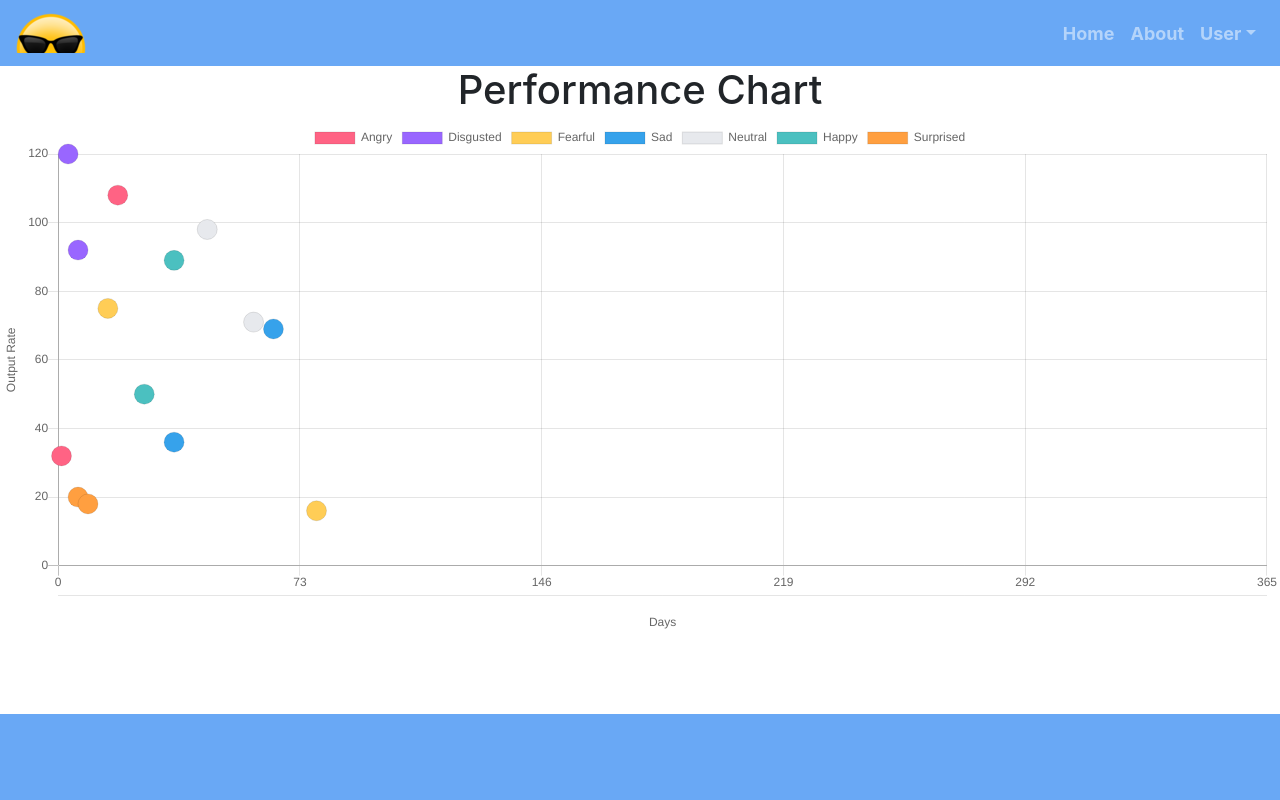
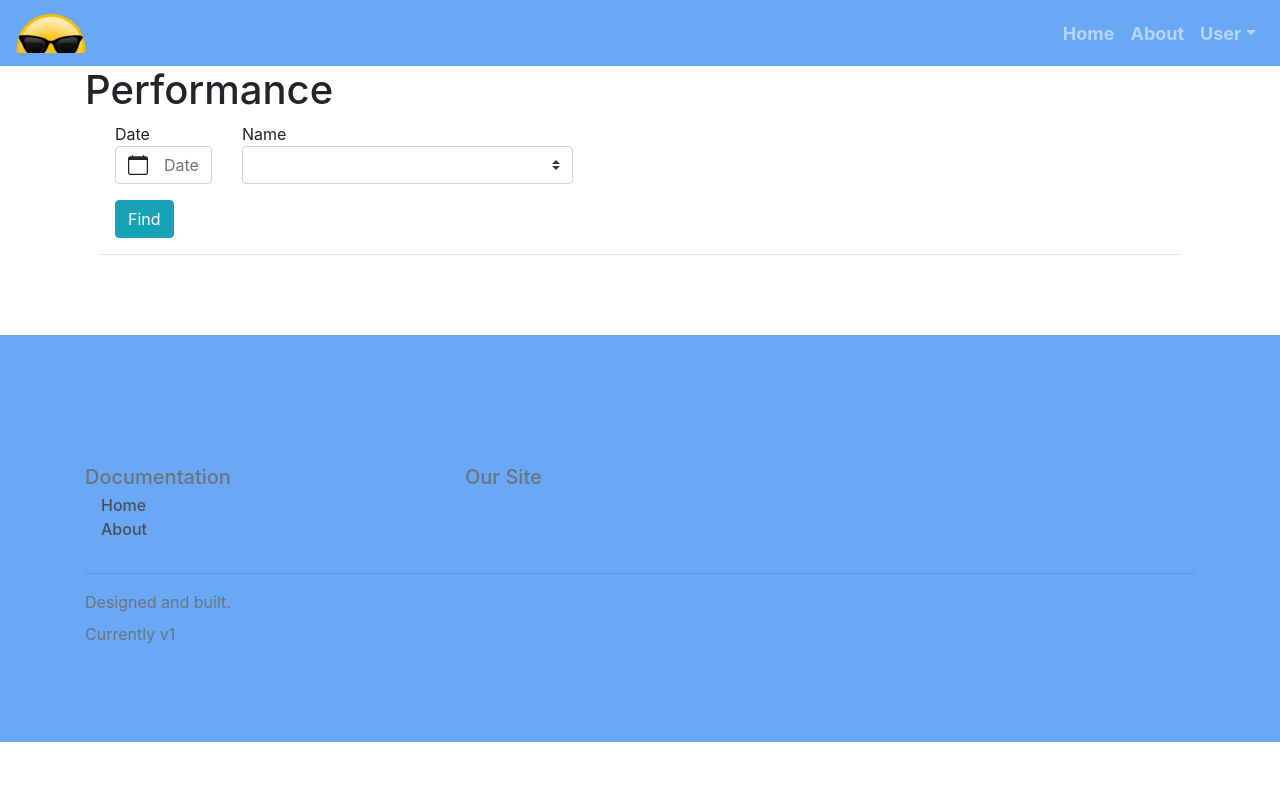
Before and after one commit to isaacncz/faceui, a Vue app: page /employee/performance in a window 1280 px wide. Shown: the top 800 px of the page. Built offline with nearby package versions, Linux system fonts and the light colour scheme; no server answers.

Commit message:
0.4.0
added line chart

```diff
--- a/src/components/LineChart.vue
+++ b/src/components/LineChart.vue
@@ -1,18 +1,18 @@
 <script>
-import { Bar, mixins } from 'vue-chartjs'
-const { reactiveProp } = mixins
+import { Bar, mixins } from 'vue-chartjs';
+const { reactiveProp } = mixins;
 export default {
   extends: Bar,
   mixins: [reactiveProp],
   props: {
     chartData: {
-      type: Array || Object,
-      required: false
+      type: Array,
+      required: false,
     },
     chartLabels: {
       type: Array,
-      required: true
-    }
+      required: true,
+    },
   },
   data() {
     return {
@@ -21,36 +21,36 @@ export default {
           yAxes: [
             {
               ticks: {
-                beginAtZero: true
+                beginAtZero: true,
               },
               gridLines: {
-                display: true
-              }
-            }
+                display: true,
+              },
+            },
           ],
           xAxes: [
             {
               gridLines: {
-                display: false
-              }
-            }
-          ]
+                display: false,
+              },
+            },
+          ],
         },
         legend: {
-          display: false
+          display: false,
         },
         responsive: true,
         animation: {
           // duration: 10,
-          easing: 'easeOutQuad'
+          easing: 'easeOutQuad',
         },
         maintainAspectRatio: false,
         title: {
           display: true,
-          text: 'Harvest'
-        }
-      }
-    }
+          text: 'Performance',
+        },
+      },
+    };
   },
   mounted() {
     this.renderChart(
@@ -59,17 +59,17 @@ export default {
         datasets: [
           {
             label: 'Quantity',
-            borderColor: '#FFA500',
+            borderColor: '#63C5DA',
             pointBackgroundColor: 'black',
             borderWidth: 1,
-            pointBorderColor: '#FFA500',
-            backgroundColor: '#FFA500',
-            data: this.chartData
-          }
-        ]
+            pointBorderColor: '#63C5DA',
+            backgroundColor: '#63C5DA',
+            data: this.chartData,
+          },
+        ],
       },
       this.options
-    )
-  }
-}
+    );
+  },
+};
 </script>
--- a/src/router/index.js
+++ b/src/router/index.js
@@ -14,7 +14,7 @@ import ForgotPass from '../views/User/UserForgotPass.vue';
 
 import EmployeeRegister from '../views/Employee/Register.vue';
 import EmployeeList from '../views/Employee/List.vue';
-import EmployeePerformance from '../views/Employee/Performance.vue';
+import EmployeePerformance from '../views/Employee/Performance2.vue';
 import EmployeeAttendance from '../views/Employee/Attendance.vue';
 import EmployeePerformanceForm from '../views/Employee/PerformanceForm.vue';
 
--- /dev/null
+++ b/src/views/Employee/Performance2.vue
@@ -0,0 +1,122 @@
+<template>
+  <div class="content container">
+    <h1>Performance</h1>
+    <div class="container">
+      <div class="container-fluid">
+        <b-row class="mb-3">
+          <b-col cols="12" md="auto">
+            Date
+            <b-form-datepicker
+              v-model="startDate"
+              placeholder="Date"
+              local="en"
+            ></b-form-datepicker>
+          </b-col>
+          <b-col cols="12" md="auto">
+            Name
+            <b-form-select v-model="nameSelected" :options="namelist">
+              <template #first>
+                <b-form-select-option :value="null" disabled
+                  >-- Please select an employee --</b-form-select-option
+                >
+              </template>
+            </b-form-select>
+          </b-col>
+        </b-row>
+        <b-row class="mb-3">
+          <b-col cols="12" md="auto">
+            <div>
+              <b-overlay
+                :show="busy"
+                rounded
+                opacity="0.6"
+                spinner-small
+                spinner-variant="warning"
+                class="d-inline-block"
+              >
+                <b-button variant="info" @click="requestData">Find</b-button>
+              </b-overlay>
+            </div>
+          </b-col>
+        </b-row>
+      </div>
+      <div class="error-message" v-if="showError">
+        <b-alert show variant="warning">{{ errorMessage }}</b-alert>
+      </div>
+      <div class="error-message-nodata" v-if="nodataError">
+        <b-alert show variant="danger">{{ nodataMessage }}</b-alert>
+      </div>
+      <hr />
+      <div class="Chart__container" v-if="loaded">
+        <line-chart :chartLabels="chartlabels" :chartData="chartdata" />
+      </div>
+    </div>
+  </div>
+</template>
+
+<script>
+import axios from 'axios';
+import LineChart from '../../components/LineChart.vue';
+export default {
+  name: 'LineChartContainer',
+  components: { LineChart },
+  props: {},
+  data() {
+    return {
+      busy: false,
+      startDate: null,
+      loaded: false,
+      chartdata: [],
+      chartlabels: [],
+      showError: false,
+      nodataError: false,
+      errorMessage: 'Please enter field',
+      nodataMessage: 'No data',
+      nameSelected: '',
+      namelist: ['Isaac', 'Nelson'],
+    };
+  },
+  methods: {
+    resetState() {
+      this.loaded = false;
+      this.showError = false;
+    },
+    async requestData() {
+      this.busy = true;
+      if (this.startDate === null || this.nameSelected === '') {
+        this.showError = true;
+        this.busy = false;
+        return;
+      }
+
+      this.resetState();
+      const x = await axios.get(
+        `${process.env.VUE_APP_ROOT_API}/attendance/get?date=2021&name=Isaac` //pass parameters here
+      );
+
+      try {
+        console.log(x.data);
+        this.chartlabels = x.data.map((e) => e.date); //load data here
+        this.chartdata = x.data.map((e) => e.output); //load data here
+
+        this.busy = false;
+        this.nodataError = false;
+        this.loaded = true;
+      } catch (err) {
+        this.errorMessage = err.response.data.error;
+        this.showError = true;
+        this.busy = false;
+      }
+    },
+    toggleBusy() {
+      this.isBusy = !this.isBusy;
+    },
+  },
+};
+</script>
+
+<style>
+.Chart__container {
+  margin-bottom: 100px;
+}
+</style>
```
